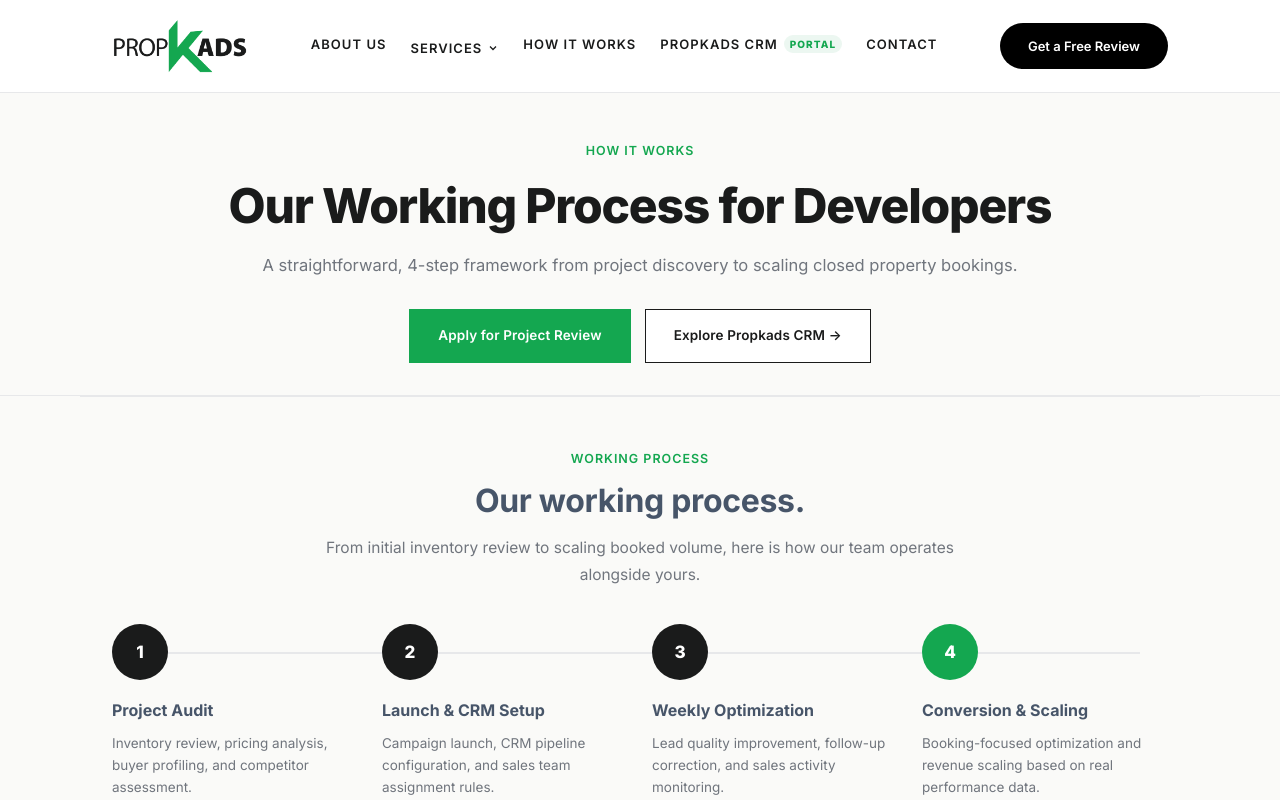
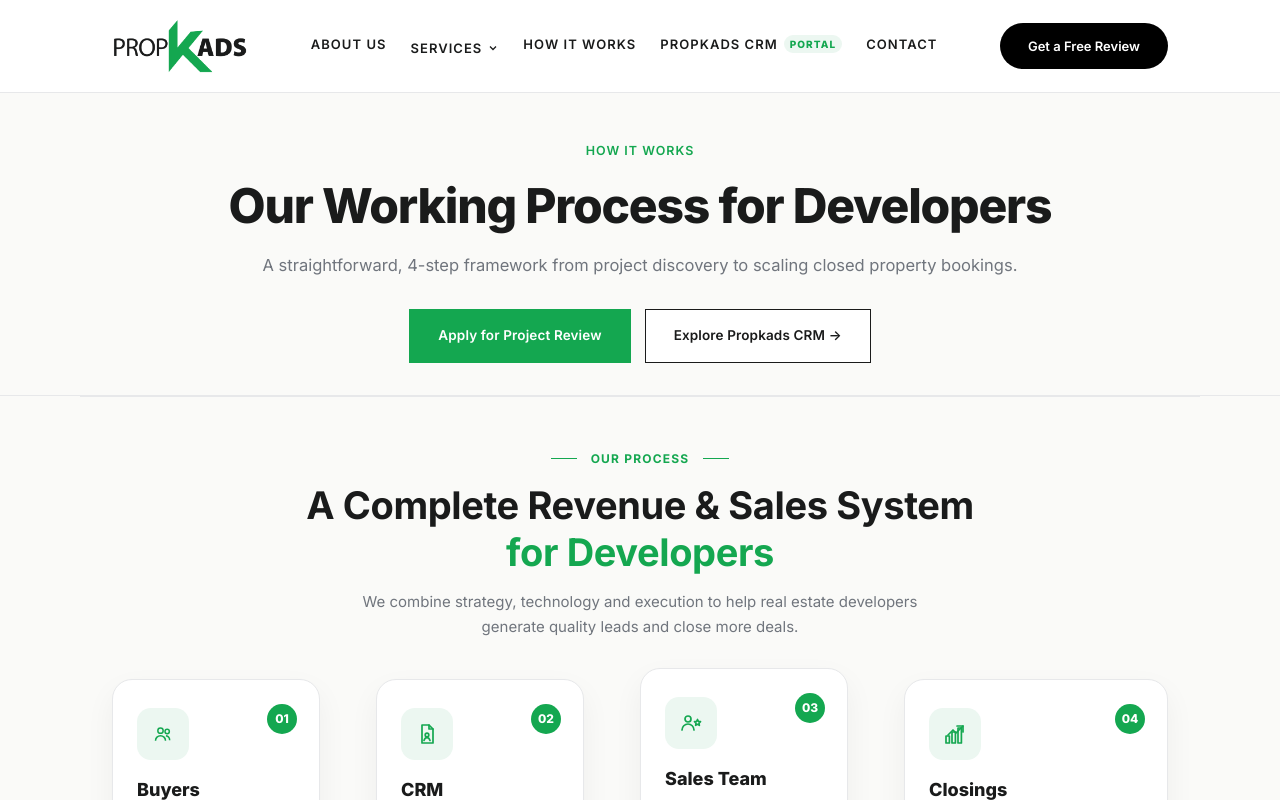
Before and after one commit to khurram7jc/propkads-website, a Next.js app: page /how-it-works in a window 1280 px wide. Shown: the top 800 px of the page. Built offline with nearby package versions, Linux system fonts and the light colour scheme; no server answers; the database is empty.

Commit message:
Move SystemFlow section from homepage to How It Works page

```diff
--- a/app/how-it-works/page.js
+++ b/app/how-it-works/page.js
@@ -4,6 +4,7 @@ import { useState, useEffect } from 'react';
 import Link from 'next/link';
 import Header from '@/components/Header';
 import Footer from '@/components/Footer';
+import SystemFlow from '@/components/SystemFlow';
 import FAQ from '@/components/FAQ';
 import { DEFAULT_CONTENT } from '@/data/content';
 import '@/app/crm/crm.css';
@@ -19,29 +20,6 @@ export default function HowItWorksPage() {
       })
       .catch(() => {});
   }, []);
-
-  const steps = [
-    {
-      num: 1,
-      title: c.hero_step_1 || 'Project Audit',
-      desc: c.hero_step_1_desc || 'Inventory review, pricing analysis, buyer profiling, and competitor assessment.',
-    },
-    {
-      num: 2,
-      title: c.hero_step_2 || 'Launch & CRM Setup',
-      desc: c.hero_step_2_desc || 'Campaign launch, CRM pipeline configuration, and sales team assignment rules.',
-    },
-    {
-      num: 3,
-      title: c.hero_step_3 || 'Weekly Optimization',
-      desc: c.hero_step_3_desc || 'Lead quality improvement, follow-up correction, and sales activity monitoring.',
-    },
-    {
-      num: 4,
-      title: c.hero_step_4 || 'Conversion & Scaling',
-      desc: c.hero_step_4_desc || 'Booking-focused optimization and revenue scaling based on real performance data.',
-    },
-  ];
 
   return (
     <div className="crm-page-wrap">
@@ -72,35 +50,8 @@ export default function HowItWorksPage() {
         </div>
       </section>
 
-      {/* 3. Simple & Clean 4-Step Connected Timeline */}
-      <section className="section container">
-        <div style={{ textAlign: 'center', maxWidth: '780px', margin: '0 auto 36px auto', display: 'flex', flexDirection: 'column', alignItems: 'center' }}>
-          <span className="section-tag" style={{ margin: '0 auto 12px auto', display: 'inline-block', textAlign: 'center' }}>
-            Working Process
-          </span>
-          <h2 style={{ fontSize: '32px', textAlign: 'center', margin: '0 auto 14px auto', maxWidth: '100%' }}>
-            {c.howitworks_heading || 'Our working process.'}
-          </h2>
-          <p className="section-intro" style={{ textAlign: 'center', margin: '0 auto', maxWidth: '640px' }}>
-            From initial inventory review to scaling booked volume, here is how our team operates alongside yours.
-          </p>
-        </div>
-
-        <div className="process-v2-wrap" style={{ opacity: 1, transform: 'none' }}>
-          <div className="process-v2-line"></div>
-          <div className="process-v2-steps">
-            {steps.map((step, i) => (
-              <div className="process-v2-step" key={i} style={{ opacity: 1, transform: 'none' }}>
-                <div className={`process-v2-circle ${i === steps.length - 1 ? 'is-last' : ''}`}>
-                  {step.num}
-                </div>
-                <h3>{step.title}</h3>
-                <p>{step.desc}</p>
-              </div>
-            ))}
-          </div>
-        </div>
-      </section>
+      {/* 3. The 4-Phase Revenue & Sales System Flow (Moved from Main Page) */}
+      <SystemFlow c={c} buttonHref="/contact" buttonText="Schedule Free Project Review →" />
 
       {/* 4. Commercial Model */}
       <section className="section container" style={{ paddingTop: '0' }}>
--- a/app/page.js
+++ b/app/page.js
@@ -5,7 +5,6 @@ import { PhoneIcon, MailIcon, PinIcon, FacebookIcon, InstagramIcon, LinkedInIcon
 import Hero from '@/components/Hero';
 import PlatformsStrip from '@/components/PlatformsStrip';
 import Positioning from '@/components/Positioning';
-import SystemFlow from '@/components/SystemFlow';
 import Services from '@/components/Services';
 import CrmTeaser from '@/components/CrmTeaser';
 import Footer from '@/components/Footer';
@@ -251,9 +250,6 @@ export default function Home() {
       {/* PROPKADS CRM SPOTLIGHT */}
       <CrmTeaser />
 
-      {/* 4-PHASE REVENUE & SALES SYSTEM */}
-      <SystemFlow c={c} />
-
       {/* CONTACT */}
       <section className="section container" id="contact">
         <div className="section-tag">{c.contact_eyebrow || 'Contact'}</div>
--- a/components/SystemFlow.js
+++ b/components/SystemFlow.js
@@ -1,7 +1,7 @@
 import Link from 'next/link';
 import { UsersIcon, CrmDocIcon, TeamStarIcon, GrowthBarsIcon, CurvedArrowIcon } from '@/components/Icons';
 
-export default function SystemFlow({ c }) {
+export default function SystemFlow({ c, buttonHref = '/contact', buttonText = 'Get a Free Project Review →' }) {
   const steps = [
     { icon: <UsersIcon />, title: c.system_step_1 || 'Buyers', desc: c.system_step_1_desc || 'We target the right audience of property buyers through precise digital marketing and smart targeting.' },
     { icon: <CrmDocIcon />, title: c.system_step_2 || 'CRM', desc: c.system_step_2_desc || 'We capture, nurture and manage leads through a powerful CRM system for better follow-ups and higher conversions.' },
@@ -56,8 +56,8 @@ export default function SystemFlow({ c }) {
       </div>
 
       <div style={{ textAlign: 'center', marginTop: '28px' }}>
-        <Link href="/how-it-works" className="btn btn-outline" style={{ background: '#fff' }}>
-          Explore 4-Phase Implementation Process →
+        <Link href={buttonHref} className="btn btn-solid">
+          {buttonText}
         </Link>
       </div>
     </section>
```
